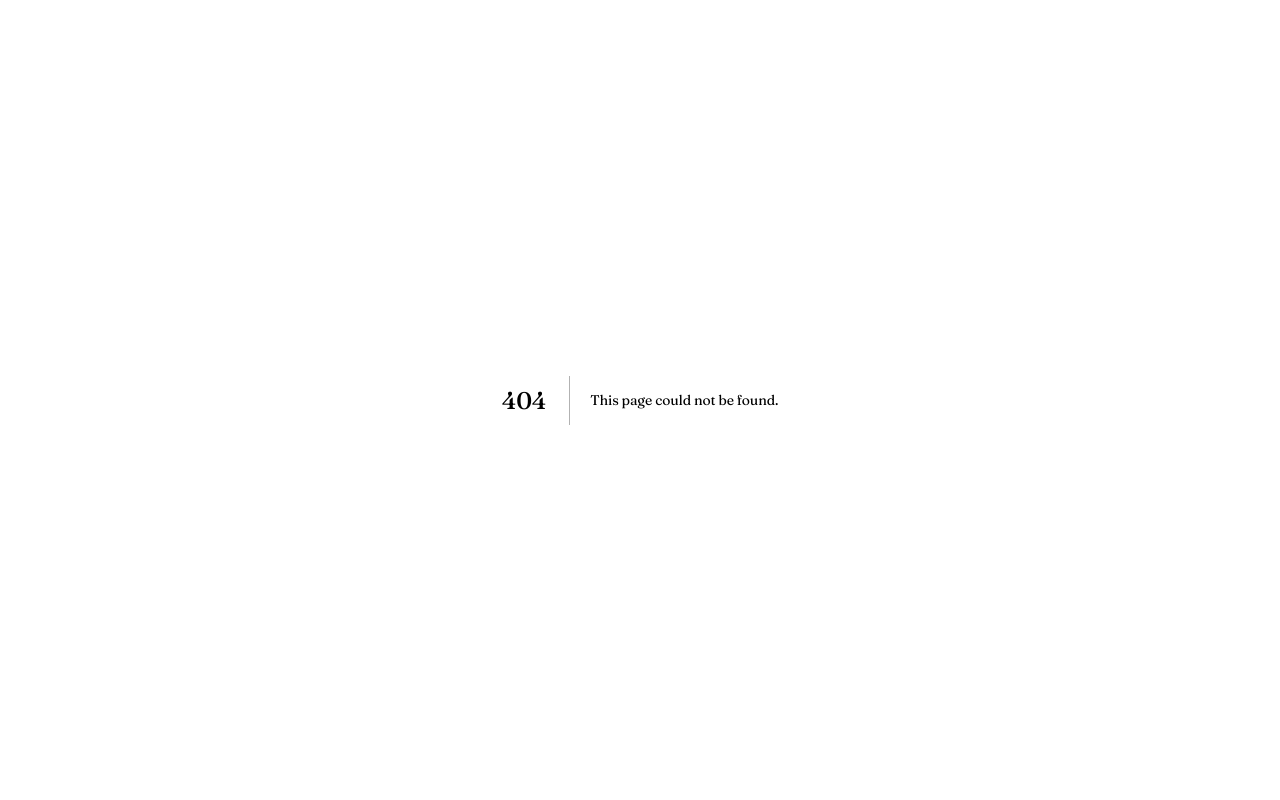
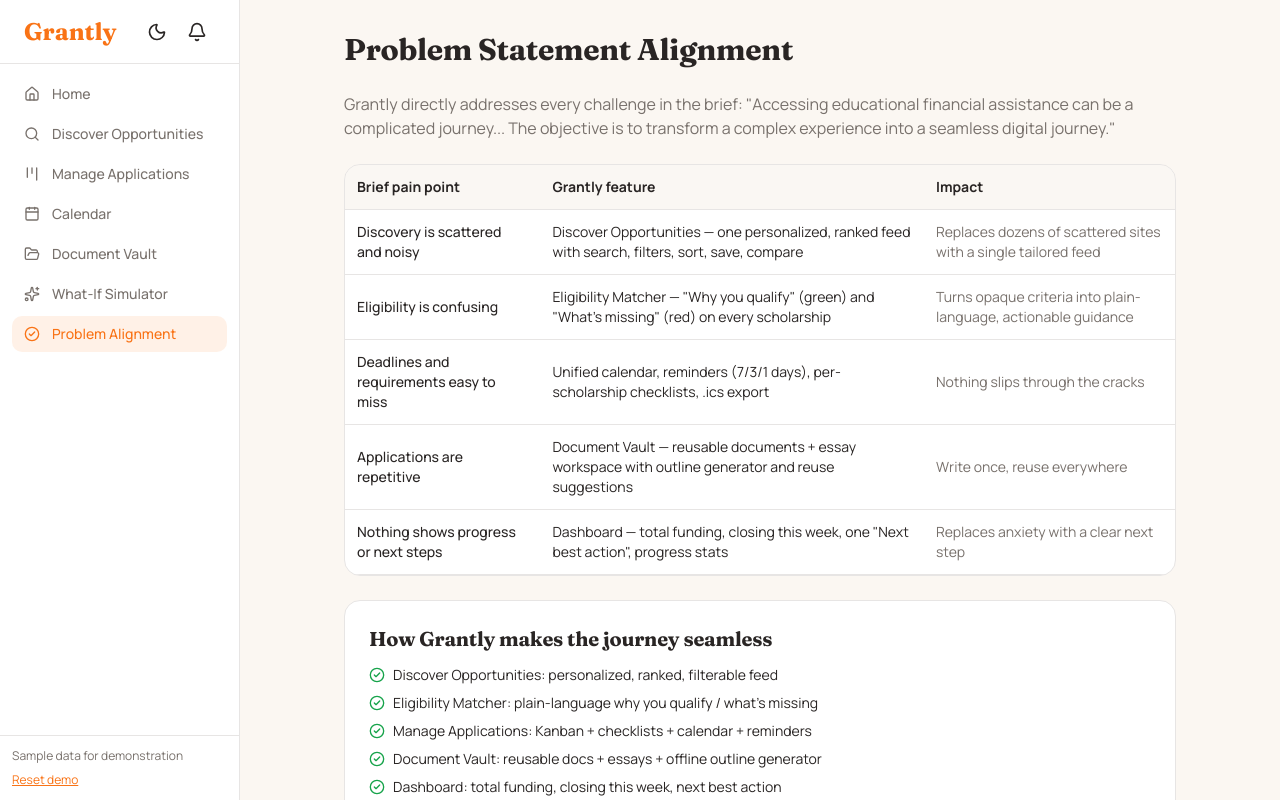
Before and after one commit to reddypnipun/Grantly, a Next.js app: page /about in a window 1280 px wide. Before the commit this address had no page. Shown: the top 800 px of the page. Built offline with nearby package versions, Linux system fonts and the light colour scheme.

Commit message:
Add Problem Alignment page + nav entry for grader visibility

```diff
--- /dev/null
+++ b/src/app/(app)/about/page.tsx
@@ -0,0 +1,53 @@
+"use client";
+import Link from "next/link";
+import { CheckCircle2 } from "lucide-react";
+
+const rows = [
+  { pain: "Discovery is scattered and noisy", feature: "Discover Opportunities — one personalized, ranked feed with search, filters, sort, save, compare", impact: "Replaces dozens of scattered sites with a single tailored feed" },
+  { pain: "Eligibility is confusing", feature: "Eligibility Matcher — \"Why you qualify\" (green) and \"What's missing\" (red) on every scholarship", impact: "Turns opaque criteria into plain-language, actionable guidance" },
+  { pain: "Deadlines and requirements easy to miss", feature: "Unified calendar, reminders (7/3/1 days), per-scholarship checklists, .ics export", impact: "Nothing slips through the cracks" },
+  { pain: "Applications are repetitive", feature: "Document Vault — reusable documents + essay workspace with outline generator and reuse suggestions", impact: "Write once, reuse everywhere" },
+  { pain: "Nothing shows progress or next steps", feature: "Dashboard — total funding, closing this week, one \"Next best action\", progress stats", impact: "Replaces anxiety with a clear next step" },
+];
+
+export default function AboutPage() {
+  return (
+    <div className="p-4 md:p-8 max-w-4xl mx-auto space-y-6">
+      <h1 className="font-serif text-3xl font-bold">Problem Statement Alignment</h1>
+      <p className="text-muted-foreground">Grantly directly addresses every challenge in the brief: "Accessing educational financial assistance can be a complicated journey... The objective is to transform a complex experience into a seamless digital journey."</p>
+      <div className="rounded-2xl border border-border bg-card overflow-hidden">
+        <table className="w-full text-sm">
+          <thead className="bg-muted/50">
+            <tr className="border-b border-border text-left">
+              <th className="p-3">Brief pain point</th>
+              <th className="p-3">Grantly feature</th>
+              <th className="p-3">Impact</th>
+            </tr>
+          </thead>
+          <tbody>
+            {rows.map((r) => (
+              <tr key={r.pain} className="border-b border-border">
+                <td className="p-3 font-medium">{r.pain}</td>
+                <td className="p-3">{r.feature}</td>
+                <td className="p-3 text-muted-foreground">{r.impact}</td>
+              </tr>
+            ))}
+          </tbody>
+        </table>
+      </div>
+      <div className="rounded-2xl border border-border bg-card p-6">
+        <h2 className="font-serif text-xl font-bold mb-3">How Grantly makes the journey seamless</h2>
+        <ul className="space-y-2 text-sm">
+          <li className="flex items-start gap-2"><CheckCircle2 className="h-4 w-4 text-success mt-0.5" /> Discover Opportunities: personalized, ranked, filterable feed</li>
+          <li className="flex items-start gap-2"><CheckCircle2 className="h-4 w-4 text-success mt-0.5" /> Eligibility Matcher: plain-language why you qualify / what's missing</li>
+          <li className="flex items-start gap-2"><CheckCircle2 className="h-4 w-4 text-success mt-0.5" /> Manage Applications: Kanban + checklists + calendar + reminders</li>
+          <li className="flex items-start gap-2"><CheckCircle2 className="h-4 w-4 text-success mt-0.5" /> Document Vault: reusable docs + essays + offline outline generator</li>
+          <li className="flex items-start gap-2"><CheckCircle2 className="h-4 w-4 text-success mt-0.5" /> Dashboard: total funding, closing this week, next best action</li>
+          <li className="flex items-start gap-2"><CheckCircle2 className="h-4 w-4 text-success mt-0.5" /> Trust & Scam Prevention: verified source badges, scam-awareness tips</li>
+          <li className="flex items-start gap-2"><CheckCircle2 className="h-4 w-4 text-success mt-0.5" /> What-If Simulator + Funding Goal Tracker (innovation)</li>
+        </ul>
+      </div>
+      <Link href="/dashboard" className="text-primary underline">Back to dashboard</Link>
+    </div>
+  );
+}
--- a/src/components/layout/AppShell.tsx
+++ b/src/components/layout/AppShell.tsx
@@ -2,7 +2,7 @@
 import { useState, useEffect } from "react";
 import Link from "next/link";
 import { usePathname } from "next/navigation";
-import { Home, Search, Kanban, Calendar, FolderOpen, Sparkles, Target, Bell, Moon, Sun } from "lucide-react";
+import { Home, Search, Kanban, Calendar, FolderOpen, Sparkles, Target, Bell, Moon, Sun, CheckCircle2 } from "lucide-react";
 import { scholarships } from "@/data/scholarships.seed";
 import { useProfileStore } from "@/stores/profileStore";
 import { useApplicationStore } from "@/stores/applicationStore";
@@ -16,7 +16,7 @@ const navItems = [
   { href: "/calendar", label: "Calendar", icon: Calendar },
   { href: "/vault", label: "Document Vault", icon: FolderOpen },
   { href: "/what-if", label: "What-If Simulator", icon: Sparkles },
-  { href: "/goals", label: "Funding Goals", icon: Target },
+  { href: "/about", label: "Problem Alignment", icon: CheckCircle2 },
 ];
 
 export function AppShell({ children }: { children: React.ReactNode }) {
```
